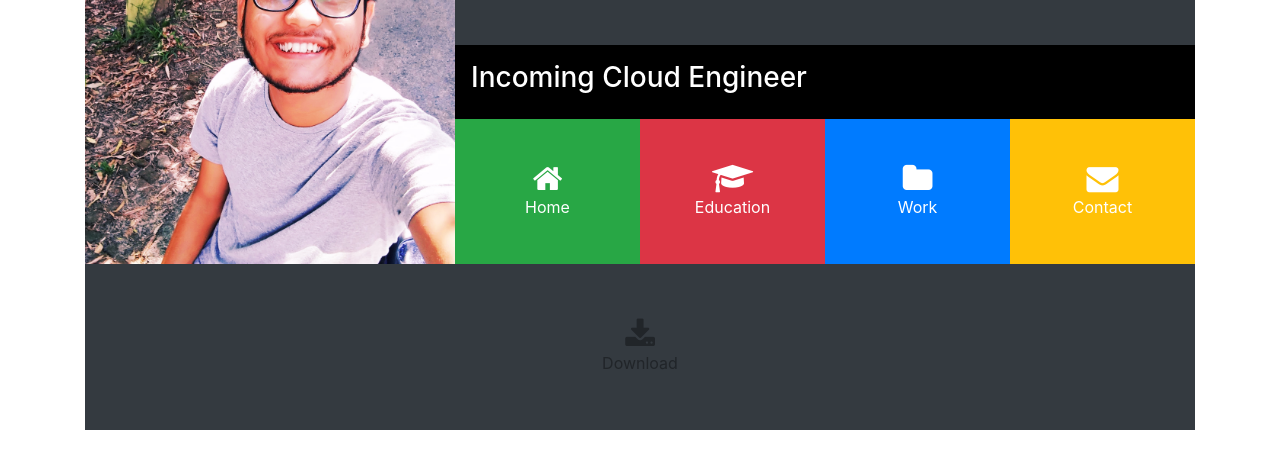
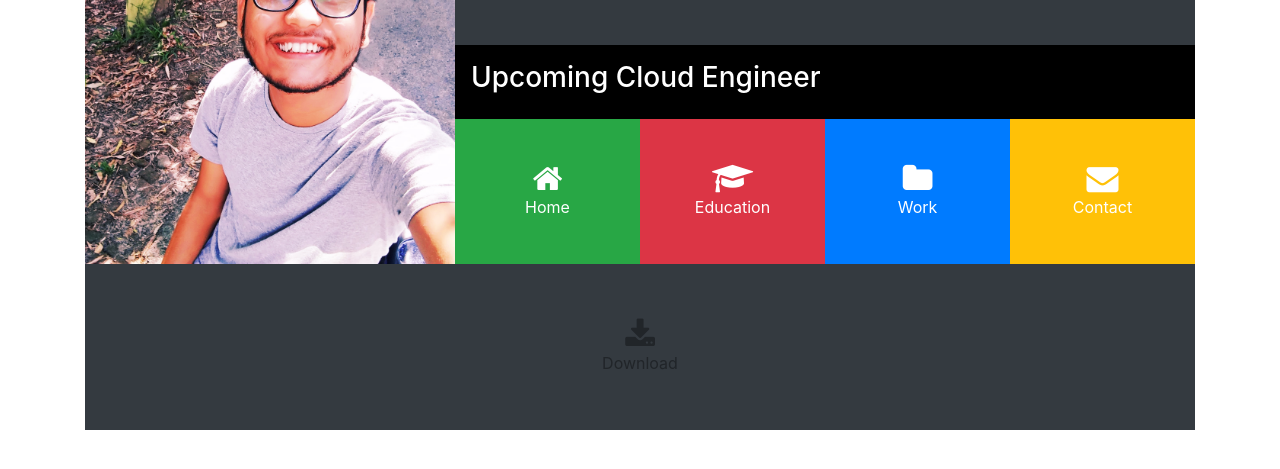
Before and after one commit to Reliable-Royalty-29/My_Portfolio, a plain HTML site: page index.html in a window 1280 px wide. Shown: the part 107-576 px from the top of the page. Drawn offline with nearby package versions, Linux system fonts and the light colour scheme.

Commit message:
Update index.html

```diff
--- a/index.html
+++ b/index.html
@@ -36,7 +36,7 @@
           </div>
 
           <div class="p-3 text-white bg-black">
-            <h3>Incoming Cloud Engineer</h3>
+            <h3>Upcoming Cloud Engineer</h3>
           </div>
 
           <div class="d-flex flex-row text-center text-white">
```
